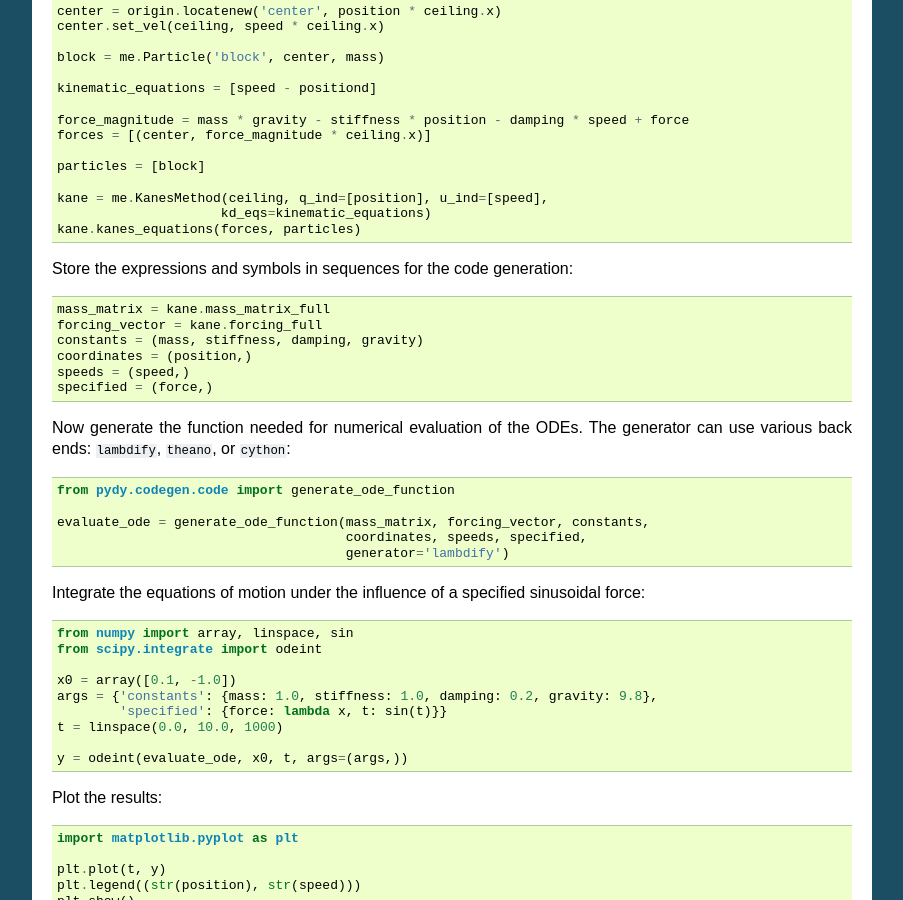
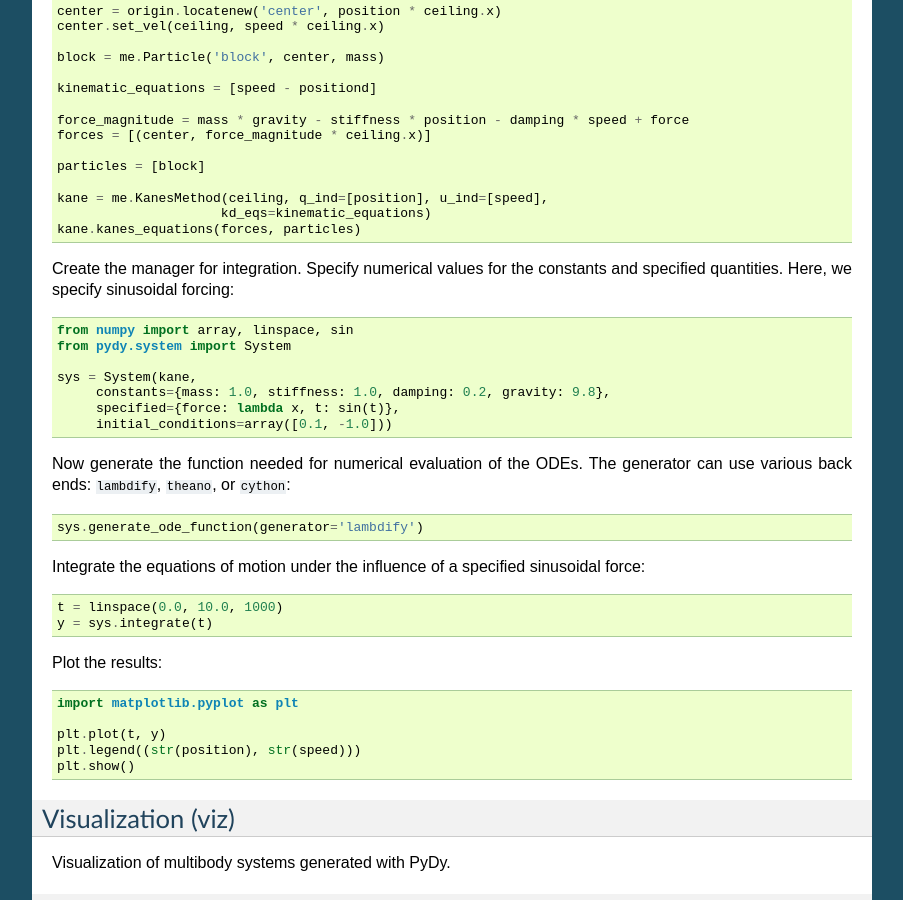
Before and after one commit to pydy/pydy, a Sphinx documentation site: the page built from docs/index.rst, in a window 1280 px wide and 900 px high, scrolled down 3662 px. Shown: the whole window, without its empty margins (198-1101 px from the left). Built offline with Sphinx 7.4.7, drawn with Linux system fonts in a browser that asks for light colours; some of the changed text lies outside the part shown.

Commit message:
Update documentation for System class.

```diff
--- a/README.rst
+++ b/README.rst
@@ -227,36 +227,27 @@ Derive the system::
                         kd_eqs=kinematic_equations)
    kane.kanes_equations(forces, particles)
 
-Store the expressions and symbols in sequences for the code generation::
+Create the manager for integration. Specify numerical values for the constants
+and specified quantities. Here, we specify sinusoidal forcing::
 
-   mass_matrix = kane.mass_matrix_full
-   forcing_vector = kane.forcing_full
-   constants = (mass, stiffness, damping, gravity)
-   coordinates = (position,)
-   speeds = (speed,)
-   specified = (force,)
+   from numpy import array, linspace, sin
+   from pydy.system import System
+
+   sys = System(kane,
+        constants={mass: 1.0, stiffness: 1.0, damping: 0.2, gravity: 9.8},
+        specified={force: lambda x, t: sin(t)},
+        initial_conditions=array([0.1, -1.0]))
 
 Now generate the function needed for numerical evaluation of the ODEs. The
 generator can use various back ends: ``lambdify``, ``theano``, or ``cython``::
 
-   from pydy.codegen.code import generate_ode_function
-
-   evaluate_ode = generate_ode_function(mass_matrix, forcing_vector, constants,
-                                        coordinates, speeds, specified,
-                                        generator='lambdify')
+   sys.generate_ode_function(generator='lambdify')
 
 Integrate the equations of motion under the influence of a specified sinusoidal
 force::
 
-   from numpy import array, linspace, sin
-   from scipy.integrate import odeint
-
-   x0 = array([0.1, -1.0])
-   args = {'constants': {mass: 1.0, stiffness: 1.0, damping: 0.2, gravity: 9.8},
-           'specified': {force: lambda x, t: sin(t)}}
    t = linspace(0.0, 10.0, 1000)
-
-   y = odeint(evaluate_ode, x0, t, args=(args,))
+   y = sys.integrate(t)
 
 Plot the results::
 
--- a/docs/index.rst
+++ b/docs/index.rst
@@ -13,6 +13,14 @@ codegen package
     :maxdepth: 2
 
     codegen/api.rst
+
+System class
+------------
+
+.. toctree::
+   :maxdepth: 1
+
+   system.rst
 
 viz package
 -----------
```
Also changed, not shown: docs/system.rst (added, +7 -0 lines).
